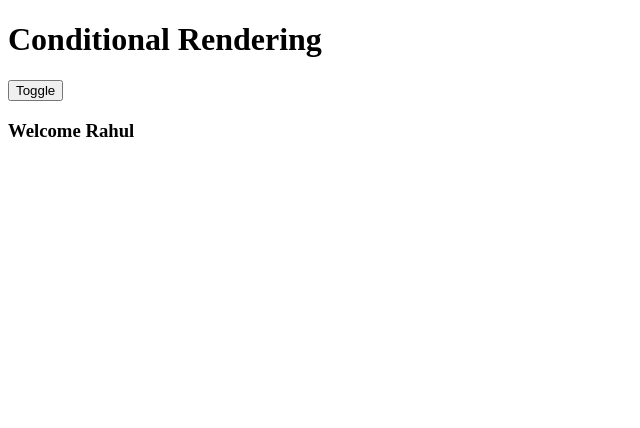
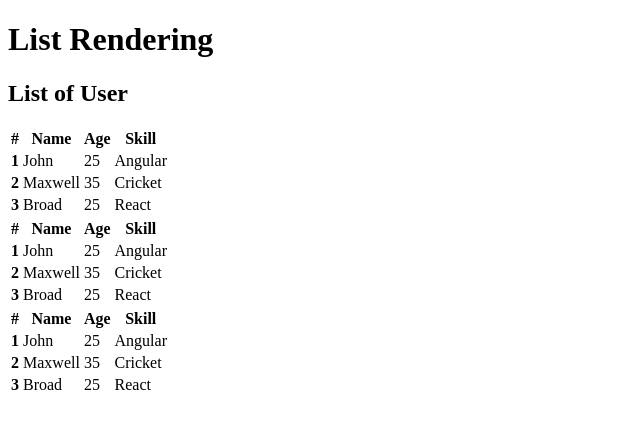
Before and after one commit to SE-rahulmandal18/Angular, a React (Create React App) app in the folder React/myapp/: page / in a window 1280 px wide. Shown: the top 428 px of the page, without its empty margins (0-640 px from the left). Built offline with nearby package versions, Linux system fonts and the light colour scheme.

Commit message:
List rendering

```diff
--- a/React/myapp/src/index.js
+++ b/React/myapp/src/index.js
@@ -1,6 +1,7 @@
 import React from 'react';
 import ReactDOM from 'react-dom';
-import App from './conditional rendering demo/App';
+import App from './list rendering demo/App';
+// import App from './conditional rendering demo/App';
 
 
 // import FunctionalComp from './simple components demos/FunctionalComp';
@@ -24,5 +25,5 @@ import App from './conditional rendering demo/App';
 // }
 
 ReactDOM.render(
-  <App />, document.querySelector("#root")
+  <App/>, document.querySelector("#root")
 );
--- /dev/null
+++ b/React/myapp/src/list rendering demo/App.js
@@ -0,0 +1,13 @@
+import React from 'react'
+import UserList from './UserList'
+
+function App() {
+  return (
+    <div>
+        <h1>List Rendering</h1>
+        <UserList/>
+    </div>
+  )
+}
+
+export default App
--- /dev/null
+++ b/React/myapp/src/list rendering demo/UserDetails.js
@@ -0,0 +1,44 @@
+import React from 'react'
+
+function UserDetails({ person }) {
+    let { name, age, skill } = person;
+    return (
+        <div>
+
+
+            <table class="table">
+                <thead>
+                    <tr>
+                        <th scope="col">#</th>
+                        <th scope="col">Name</th>
+                        <th scope="col">Age</th>
+                        <th scope="col">Skill</th>
+                    </tr>
+                </thead>
+                <tbody>
+                    <tr>
+                        <th scope="row">1</th>
+                        <td>John</td>
+                        <td>25</td>
+                        <td>Angular</td>
+                    </tr>
+                    <tr>
+                        <th scope="row">2</th>
+                        <td>Maxwell</td>
+                        <td>35</td>
+                        <td>Cricket</td>
+                    </tr>
+                    <tr>
+                        <th scope="row">3</th>
+                        <td>Broad</td>
+                        <td>25</td>
+                        <td>React</td>
+                    </tr>
+                </tbody>
+            </table>
+
+        </div>
+    )
+}
+
+export default UserDetails
--- /dev/null
+++ b/React/myapp/src/list rendering demo/UserList.js
@@ -0,0 +1,48 @@
+import React, { Component } from 'react'
+import UserDetails from './UserDetails';
+
+export class UserList extends Component {
+
+  render() {
+
+    const names = ['John', 'Mark', 'Lisa', 'Andreson', 'Johnson'];
+
+   const NameList = names.map(
+    (name, index) => <li key={index} >  {index} {name} </li>)
+
+    const person = [{
+
+      id: 1,
+      name: 'John',
+      age: 25,
+      skill: 'Angular'
+    }, {
+      id: 2,
+      name: 'Maxwell',
+      age: 32,
+      skill: 'Cricket'
+    }, {
+      id: 3,
+      name: 'Braod',
+      age: 25,
+      skill: 'React'
+    }];
+
+    const personList = person.map(
+      person =>  <UserDetails key={person.id} person={person}/>
+         );
+
+    return (
+      <div>
+        <h2>List of User</h2>
+
+        {/* {NameList} <br></br> */}
+
+        {personList}
+
+      </div>
+    )
+  }
+}
+
+export default UserList
```
Also changed, not shown: React/myapp/src/index.css (line endings or trailing spaces).
